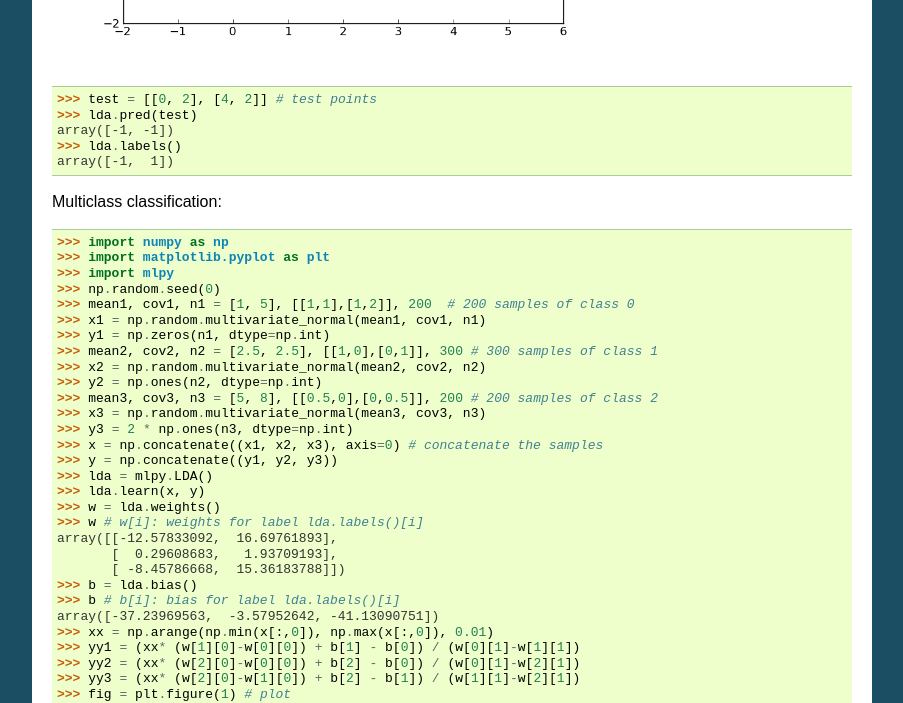
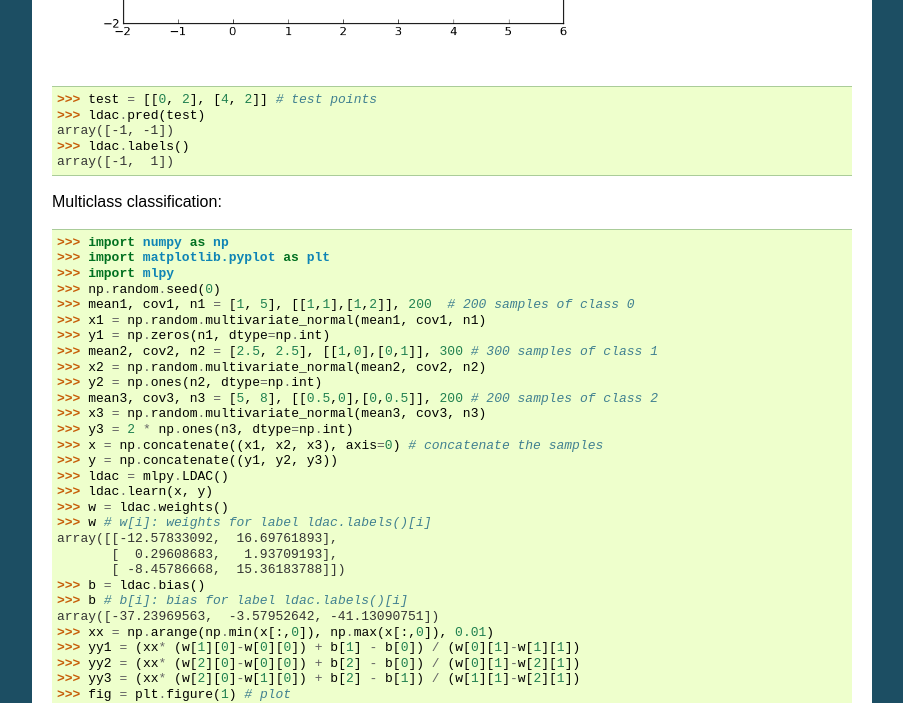
Before and after one commit to pombredanne/http-hg.code.sf.net-p-mlpy-code, a Sphinx documentation site: the page built from docs/source/lin_class.txt, in a window 1280 px wide and 1400 px high, scrolled down 1036 px. Shown: the part 152-855 px from the top of the window, without its empty margins (198-1101 px from the left). Built offline with Sphinx 7.4.7, drawn with Linux system fonts in a browser that asks for light colours; formulas are drawn with MathJax 3; some of the changed text lies outside the part shown.

```diff
--- a/docs/source/lin_class.txt
+++ b/docs/source/lin_class.txt
@@ -3,11 +3,11 @@
 Linear Methods for Classification
 =================================
 
-Linear Discriminant Analysis (LDA)
-----------------------------------
+Linear Discriminant Analysis Classifier (LDA-C)
+-----------------------------------------------
 See [Hastie09]_, page 106.
 
-.. autoclass:: LDA
+.. autoclass:: LDAC
    :members:
 
 
@@ -28,12 +28,12 @@ Binary classification:
 >>> y2 = -np.ones(n2, dtype=np.int)
 >>> x = np.concatenate((x1, x2), axis=0) # concatenate the samples
 >>> y = np.concatenate((y1, y2))
->>> lda = mlpy.LDA()
->>> lda.learn(x, y)
->>> w = lda.weights()
+>>> ldac = mlpy.LDAC()
+>>> ldac.learn(x, y)
+>>> w = ldac.weights()
 >>> w
 array([  9.35004277, -11.19030118])
->>> b = lda.bias()
+>>> b = ldac.bias()
 >>> b
 26.333215226960807
 >>> xx = np.arange(np.min(x[:,0]), np.max(x[:,0]), 0.01)
@@ -46,9 +46,9 @@ array([  9.35004277, -11.19030118])
 .. image:: images/lda_binary.png
 
 >>> test = [[0, 2], [4, 2]] # test points
->>> lda.pred(test)
+>>> ldac.pred(test)
 array([-1, -1])
->>> lda.labels()
+>>> ldac.labels()
 array([-1,  1])
 
 Multiclass classification:
@@ -68,15 +68,15 @@ Multiclass classification:
 >>> y3 = 2 * np.ones(n3, dtype=np.int)
 >>> x = np.concatenate((x1, x2, x3), axis=0) # concatenate the samples
 >>> y = np.concatenate((y1, y2, y3))
->>> lda = mlpy.LDA()
->>> lda.learn(x, y)
->>> w = lda.weights()
->>> w # w[i]: weights for label lda.labels()[i]
+>>> ldac = mlpy.LDAC()
+>>> ldac.learn(x, y)
+>>> w = ldac.weights()
+>>> w # w[i]: weights for label ldac.labels()[i]
 array([[-12.57833092,  16.69761893],
        [  0.29608683,   1.93709193],
        [ -8.45786668,  15.36183788]])
->>> b = lda.bias()
->>> b # b[i]: bias for label lda.labels()[i]
+>>> b = ldac.bias()
+>>> b # b[i]: bias for label ldac.labels()[i]
 array([-37.23969563,  -3.57952642, -41.13090751])
 >>> xx = np.arange(np.min(x[:,0]), np.max(x[:,0]), 0.01)
 >>> yy1 = (xx* (w[1][0]-w[0][0]) + b[1] - b[0]) / (w[0][1]-w[1][1])
@@ -92,9 +92,9 @@ array([-37.23969563,  -3.57952642, -41.13090751])
 .. image:: images/lda_multi.png
 
 >>> test = [[6,7], [4, 2]] # test points
->>> lda.pred(test)
+>>> ldac.pred(test)
 array([2, 1])
->>> lda.labels()
+>>> ldac.labels()
 array([0, 1, 2])
 
 
--- a/setup.py
+++ b/setup.py
@@ -118,7 +118,7 @@ packages=['mlpy', 'mlpy.wavelet', 'mlpy.hcluster',
 
 
 setup(name = 'mlpy',
-      version='3.0b3',
+      version='3.0b4',
       requires=['numpy (>=1.3.0)', 'scipy (>=0.7.0)', 'gsl (>=1.14)'],
       description='mlpy - Machine Learning Py - ' \
           'High-Performance Python Package for Predictive Modeling',
```
Also changed, not shown: docs/source/dim_red.txt (+73 -53 lines), docs/source/images/kfda.png (added), docs/source/images/srda1.png (deleted), docs/source/images/srda2.png (deleted), 3 other files.
